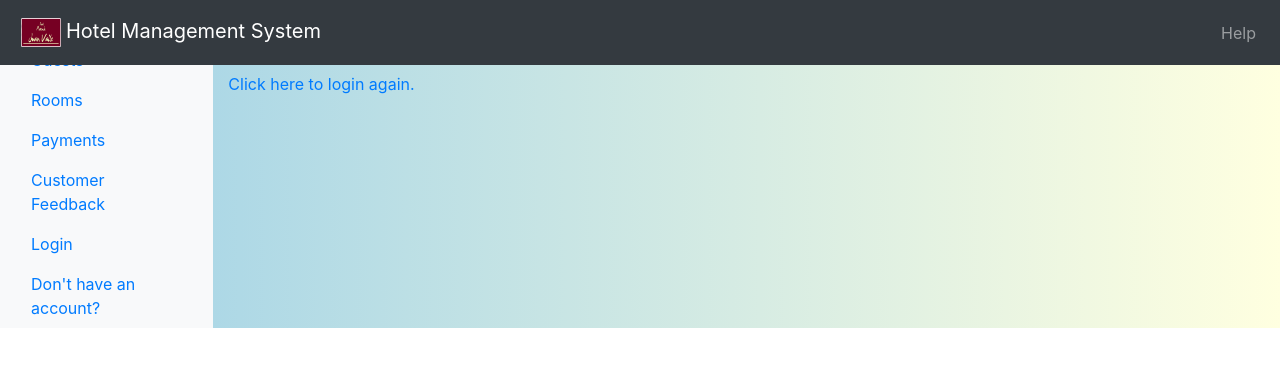
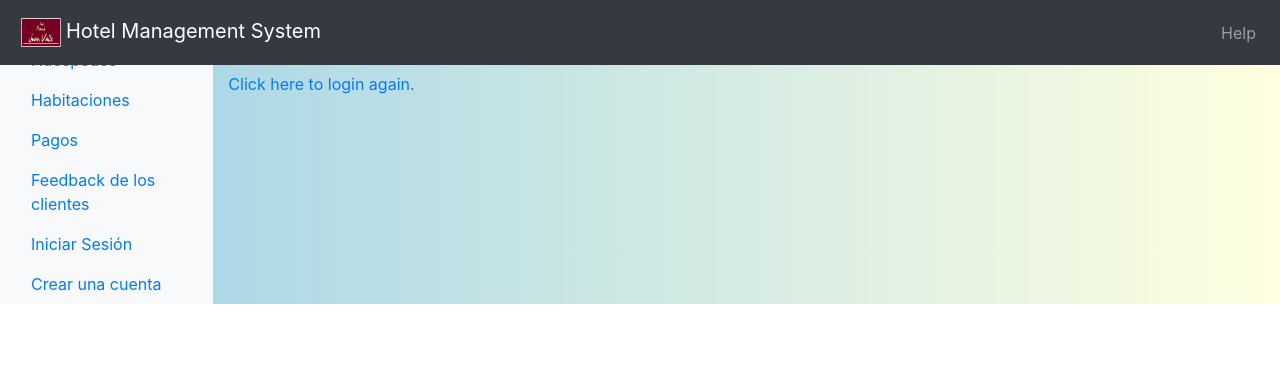
Before and after one commit to VentGrey/hotel-meson, a Django app: template templates/registration/logged_out.html in a window 1280 px wide. Shown: the top 367 px of the page. Run offline with Django 3.2, Linux system fonts and the light colour scheme; the template is opened without the code that fills it, so the values that code supplies are empty; some libraries are stand-ins or nearby versions.

Commit message:
Even more translations

```diff
--- a/main/templates/base.html
+++ b/main/templates/base.html
@@ -65,28 +65,28 @@
                 {% block sidebar-items %}
                     <ul class="nav nav-pills flex-column">
                         <li class="nav-item">
-                            <a class="nav-link" href="{% url 'index' %}">Hotel
-                                Status</a>
+                            <a class="nav-link" href="{% url 'index' %}">Status
+                                del Hotel</a>
                         </li>
                         <li class="nav-item">
-                            <a class="nav-link" href="{% url 'guest-list' %}">Guests</a>
+                            <a class="nav-link" href="{% url 'guest-list' %}">Huéspedes</a>
                         </li>
                         <li class="nav-item">
-                            <a class="nav-link" href="{% url 'rooms' %}">Rooms</a>
+                            <a class="nav-link" href="{% url 'rooms' %}">Habitaciones</a>
                         </li>
                         <li class="nav-item">
-                            <a class="nav-link" href="{% url 'payment-index' %}">Payments</a>
+                            <a class="nav-link" href="{% url 'payment-index' %}">Pagos</a>
                         </li>
                     </ul>
                     {% if user.is_authenticated %}
                         <ul class="nav nav-pills flex-column">
                             <li class="nav-item">
-                                <a class="nav-link" href="{% url 'reserve' %}">Reserve</a>
+                                <a class="nav-link" href="{% url 'reserve' %}">Reservar</a>
                             </li>
                         </ul>
                         <ul class="nav nav-pills flex-column">
                             <li class="nav-item">
-                                <a class="nav-link" href="{% url 'reservations' %}">Reservations</a>
+                                <a class="nav-link" href="{% url 'reservations' %}">Reservaciones</a>
                             </li>
                             <li class="nav-item">
                                 <a class="nav-link" href="{% url 'check_in-list' %}">Check-ins</a>
@@ -98,7 +98,7 @@
                     {% endif %}
                     <ul class="nav nav-pills flex-column">
                         <li class="nav-item">
-                            <a class="nav-link" href="#">Customer Feedback</a>
+                            <a class="nav-link" href="#">Feedback de los clientes</a>
                         </li>
                     </ul>
                     <ul class="nav nav-pills flex-column">
@@ -106,15 +106,14 @@
                             {% if user.is_authenticated %}
                                 <li class="nav-item">
                                     <a class="nav-link" href="#">{{ user.first_name }} {{ user.last_name }}</a>
-                                    <a class="nav-link" href="{% url 'logout' %}?next={{ request.path }}">Logout</a>
+                                    <a class="nav-link" href="{% url 'logout' %}?next={{ request.path }}">Salir</a>
                                 </li>
                             {% else %}
                                 <li class="nav-item">
-                                    <a class="nav-link" href="{% url 'login' %}?next={{ request.path }}">Login</a>
+                                    <a class="nav-link" href="{% url 'login' %}?next={{ request.path }}">Iniciar Sesión</a>
                                 </li>
                                 <li class="nav-item">
-                                    <a class="nav-link" href="{% url 'signup' %}?next={{ request.path }}">Don't have an
-                                        account?</a>
+                                    <a class="nav-link" href="{% url 'signup' %}?next={{ request.path }}">Crear una cuenta</a>
                                 </li>
                             {% endif %}
                         {% endblock %}
```
